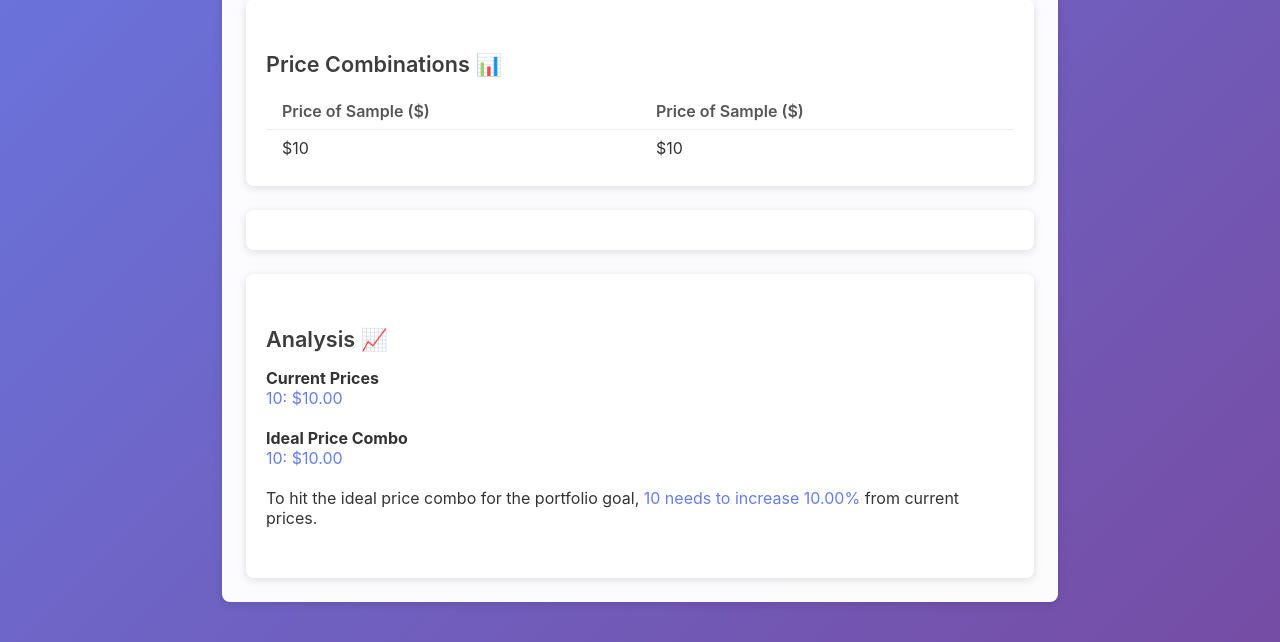
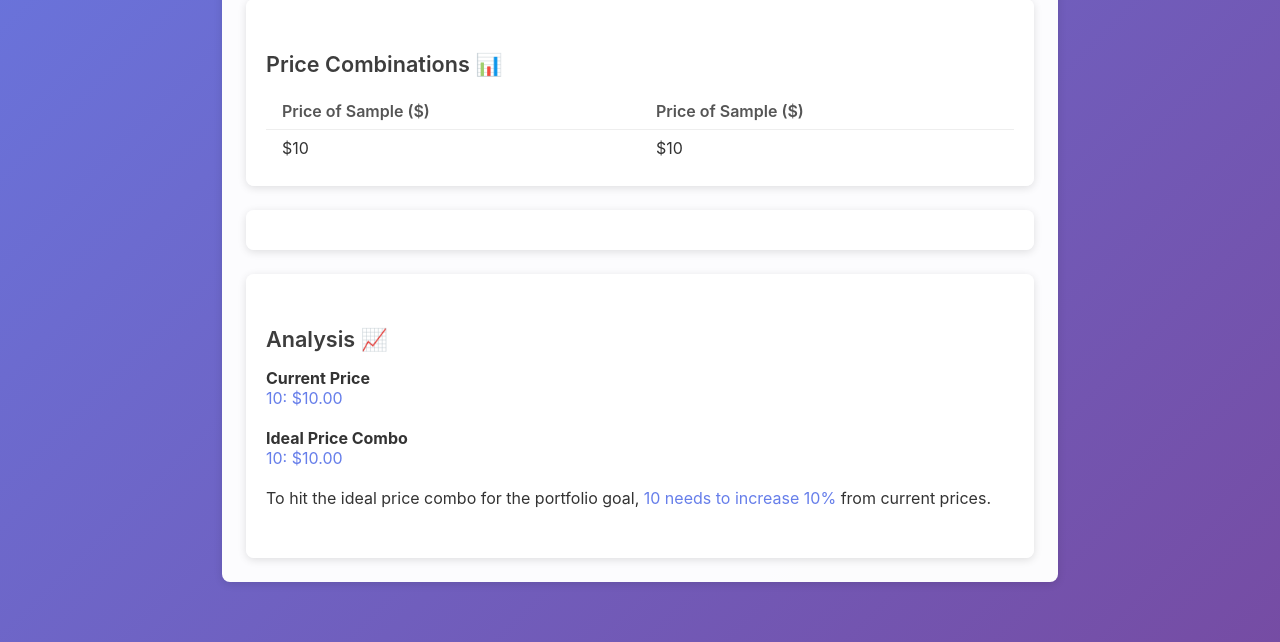
Before and after one commit to austinbrehm/token-price-combos, a Django app: template django/templates/tokens/token_list.html in a window 1280 px wide. Shown: the part 578-1220 px from the top of the page. Run offline with Django 4.2, Linux system fonts and the light colour scheme; the template is opened without the code that fills it: most values are stand-ins (such as "Sample title", 1, 10 or a date in 2020).

Commit message:
make small updates to html file

```diff
--- a/django/templates/tokens/token_list.html
+++ b/django/templates/tokens/token_list.html
@@ -79,21 +79,21 @@
             {% if current_prices %}
             <p class="current-prices">
                 <h2>Analysis 📈</h2>
-                <h4>Current Prices</h4>
+                <h4>Current Price</h4>
                 {% for symbol, price in current_prices.items %}
-                <span class="current-price">{{ symbol }}: ${{ price|floatformat:2 }}</span>{% if not forloop.last %} , {% endif %}
+                <span class="current-price">{{ symbol }}: ${{ price|floatformat:2 }}</span>{% if not forloop.last %} · {% endif %}
                 {% endfor %}
                 <br>
                 <br>
                 <h4>Ideal Price Combo</h4>
                 {% for symbol, price in ideal_prices.items %}
-                <span class="current-price">{{ symbol }}: ${{ price|floatformat:2 }}</span>{% if not forloop.last %} , {% endif %}
+                <span class="current-price">{{ symbol }}: ${{ price|floatformat:2 }}</span>{% if not forloop.last %} · {% endif %}
                 {% endfor %}
                 </br>
                 <br>
                 To hit the ideal price combo for the portfolio goal,
                 {% for symbol, diff in price_difference.items %}
-                <span class="current-price">{{ symbol }} needs to increase {{ diff|floatformat:2 }}%</span>{% if not forloop.last %} and {% endif %}
+                <span class="current-price">{{ symbol }} needs to increase {{ diff|floatformat:0 }}%</span>{% if not forloop.last %} and {% endif %}
                 {% endfor %}
                 from current prices.
             </p>
```
